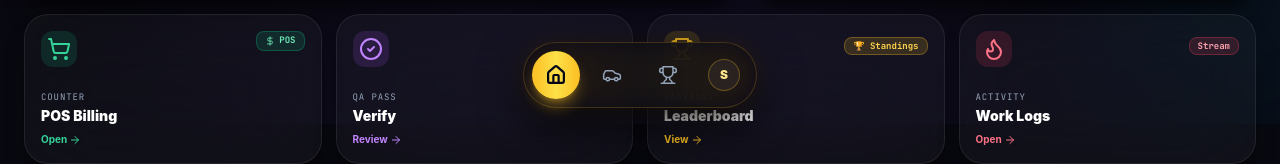
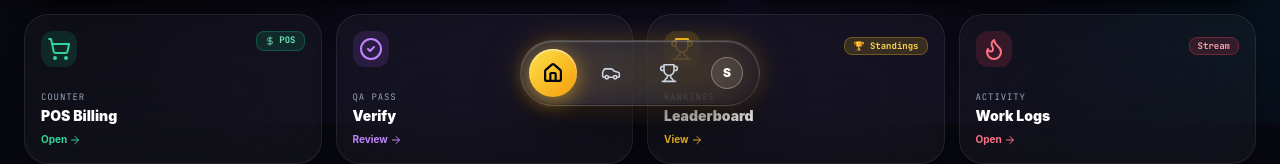
Before and after one commit to manaf-lbis/momzz, a React (Vite) app in the folder client/: page / in a window 1280 px wide. Shown: the part 676-840 px from the top of the page. Built offline with nearby package versions, Linux system fonts and the light colour scheme; no server answers; sample sign-in values are in the browser's storage.

Commit message:
style(dock): implement true frosted glassmorphism with 32px blur, 220% saturation & specular highlights

```diff
--- a/client/src/components/navigation/QuickAccessDock.tsx
+++ b/client/src/components/navigation/QuickAccessDock.tsx
@@ -65,16 +65,23 @@ export const QuickAccessDock: React.FC = () => {
   return (
     <aside
       aria-label="Quick Access Menu"
-      className="fixed bottom-0 inset-x-0 z-50 flex justify-center items-center pointer-events-none px-4 pb-[max(1rem,env(safe-area-inset-bottom))]"
+      className="fixed bottom-0 inset-x-0 z-50 flex justify-center items-center pointer-events-none px-4 pb-[max(1.1rem,env(safe-area-inset-bottom))]"
     >
       <motion.nav
         initial={{ y: 50, opacity: 0 }}
         animate={{ y: 0, opacity: 1 }}
         transition={{ duration: 0.35, ease: 'easeOut' }}
-        className="pointer-events-auto relative flex items-center gap-1 sm:gap-2 p-1.5 sm:p-2 rounded-full bg-[#0a0a14]/90 backdrop-blur-2xl border border-amber-400/20 shadow-[0_12px_45px_rgba(0,0,0,0.9)]"
+        style={{
+          background: 'linear-gradient(135deg, rgba(255, 255, 255, 0.12) 0%, rgba(255, 255, 255, 0.03) 100%), rgba(12, 14, 28, 0.55)',
+          backdropFilter: 'blur(32px) saturate(220%)',
+          WebkitBackdropFilter: 'blur(32px) saturate(220%)',
+          boxShadow: 'inset 0 1px 1.5px 0 rgba(255, 255, 255, 0.25), inset 0 -1px 1px 0 rgba(0, 0, 0, 0.4), 0 20px 50px -10px rgba(0, 0, 0, 0.8), 0 0 30px -5px rgba(251, 191, 36, 0.2)',
+          border: '1px solid rgba(255, 255, 255, 0.14)',
+        }}
+        className="pointer-events-auto relative flex items-center gap-1.5 sm:gap-2.5 p-1.5 sm:p-2 rounded-full"
       >
-        {/* Subtle ambient gold shine behind dock */}
-        <div className="absolute inset-0 rounded-full bg-gradient-to-r from-amber-500/10 via-yellow-400/5 to-amber-500/10 blur-md pointer-events-none" />
+        {/* Ambient golden aura behind the glass dock */}
+        <div className="absolute inset-0 rounded-full bg-gradient-to-r from-amber-500/15 via-yellow-400/10 to-amber-500/15 blur-lg pointer-events-none -z-10" />
 
         {navItems.map((item) => {
           const Icon = item.icon;
@@ -87,14 +94,18 @@ export const QuickAccessDock: React.FC = () => {
               className={`relative flex items-center justify-center w-11 h-11 sm:w-12 sm:h-12 rounded-full transition-all duration-200 active:scale-90 cursor-pointer ${
                 item.isActive
                   ? 'text-slate-950 font-black'
-                  : 'text-slate-400 hover:text-amber-300 hover:bg-white/5'
+                  : 'text-slate-300 hover:text-white hover:bg-white/10'
               }`}
             >
-              {/* Active Tab Background Capsule */}
+              {/* Active Tab Background Capsule with Specular Top Highlight */}
               {item.isActive && (
                 <motion.div
                   layoutId="active-dock-pill"
-                  className="absolute inset-0 rounded-full bg-gradient-to-r from-amber-400 via-yellow-300 to-amber-400 shadow-lg shadow-amber-400/40"
+                  style={{
+                    background: 'linear-gradient(135deg, #fde047 0%, #f59e0b 100%)',
+                    boxShadow: '0 4px 20px rgba(251, 191, 36, 0.55), inset 0 1px 1.5px rgba(255, 255, 255, 0.8)',
+                  }}
+                  className="absolute inset-0 rounded-full"
                   transition={{ type: 'spring', bounce: 0.2, duration: 0.35 }}
                 />
               )}
@@ -106,7 +117,7 @@ export const QuickAccessDock: React.FC = () => {
                     className={`w-7 h-7 sm:w-8 sm:h-8 rounded-full overflow-hidden flex items-center justify-center font-black text-xs transition-transform ${
                       item.isActive
                         ? 'border-2 border-slate-950 text-slate-950 bg-amber-300'
-                        : 'border border-amber-400/30 bg-white/5 text-amber-200'
+                        : 'border border-white/30 bg-white/10 text-white shadow-xs'
                     }`}
                   >
                     {user.profileImageUrl ? (
@@ -127,7 +138,7 @@ export const QuickAccessDock: React.FC = () => {
                     className={`w-5 h-5 transition-transform ${
                       item.isActive
                         ? 'stroke-[2.5] text-slate-950 scale-105'
-                        : 'stroke-[1.8]'
+                        : 'stroke-[1.9] text-slate-300'
                     }`}
                   />
                 ) : null}
```
